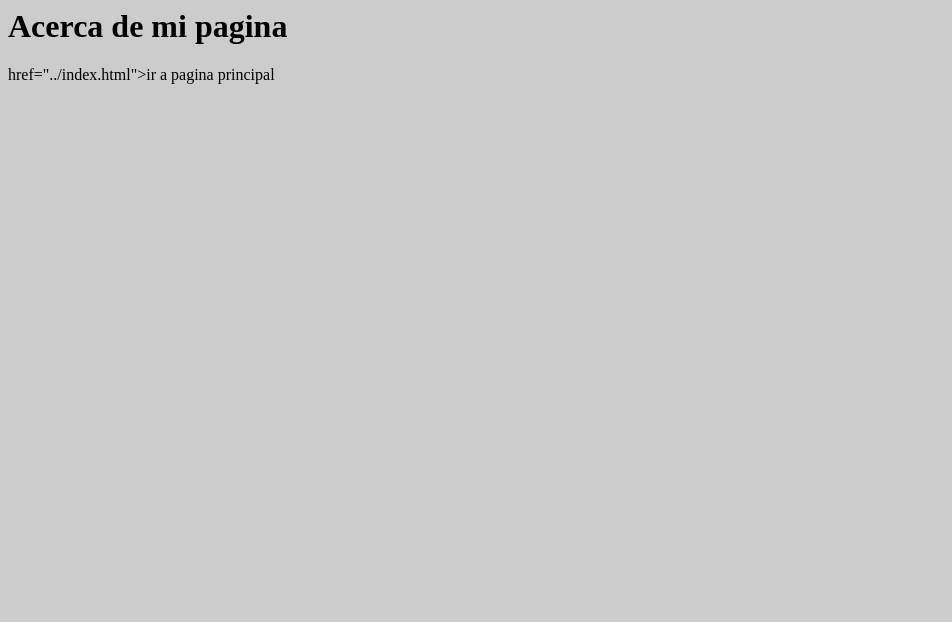
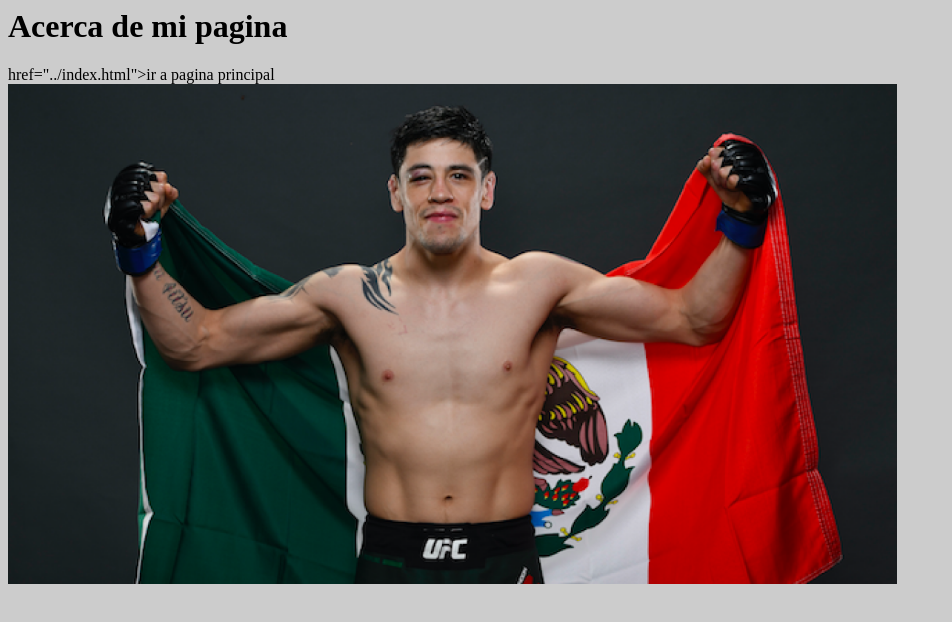
Before and after one commit to carlangas-333/github.io, a plain HTML site: page paginas/acerca_de.html in a window 1280 px wide. Shown: the whole page, without its empty margins (0-952 px from the left). Drawn offline with Linux system fonts and the light colour scheme.

Commit message:
Update acerca_de.html

```diff
--- a/paginas/acerca_de.html
+++ b/paginas/acerca_de.html
@@ -9,6 +9,6 @@
 
     <br>
 
-    <img src="../img/
+    <img src="../img/descarga.png" widht="400" height="500">
   </body>
 </html>
```
